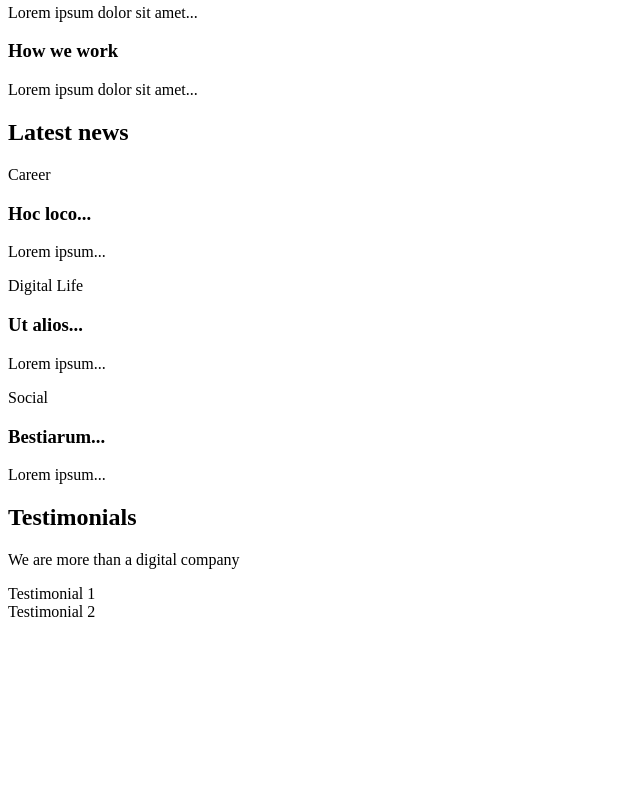
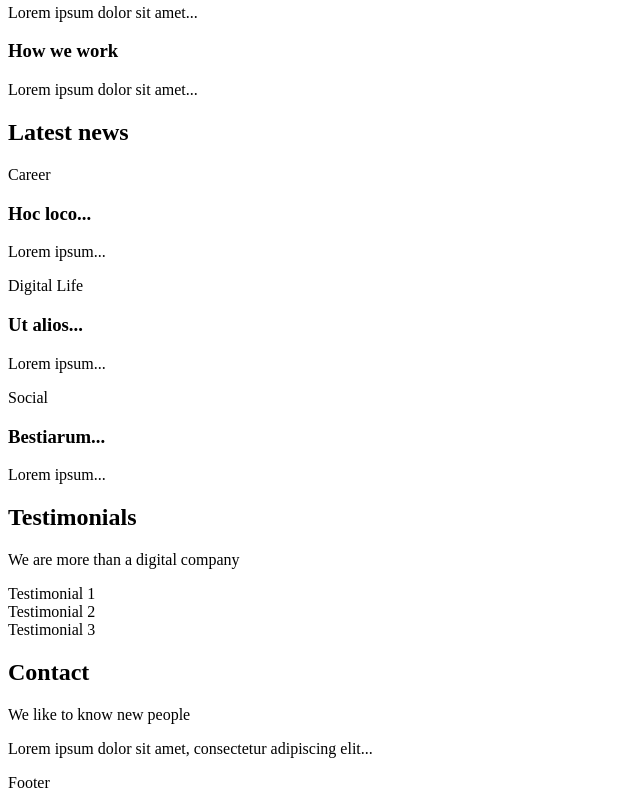
Before and after one commit to Luidgiwtsn/holbertonschool-web_front_end, a plain HTML site: page html_advanced/20-index.html in a window 1280 px wide. Shown: the part 905-1705 px from the top of the page, without its empty margins (0-640 px from the left). Before the commit the page ends 1534 px from the top, so only its background shows below. Drawn offline with Linux system fonts and the light colour scheme.

```diff
--- a/html_advanced/20-index.html
+++ b/html_advanced/20-index.html
@@ -120,3 +120,29 @@
           <div>
             <article>Testimonial 1</article>
             <article>Testimonial 2</article>
+            <article>Testimonial 3</article>
+          </div>
+        </div>
+      </section>
+
+      <section>
+        <div>
+          <header>
+            <h2>Contact</h2>
+            <p>We like to know new people</p>
+          </header>
+          <div>
+            <p>Lorem ipsum dolor sit amet, consectetur adipiscing elit...</p>
+          </div>
+        </div>
+      </section>
+
+    </main>
+
+    <footer>
+      <div>
+        Footer
+      </div>
+    </footer>
+  </body>
+</html>
```
